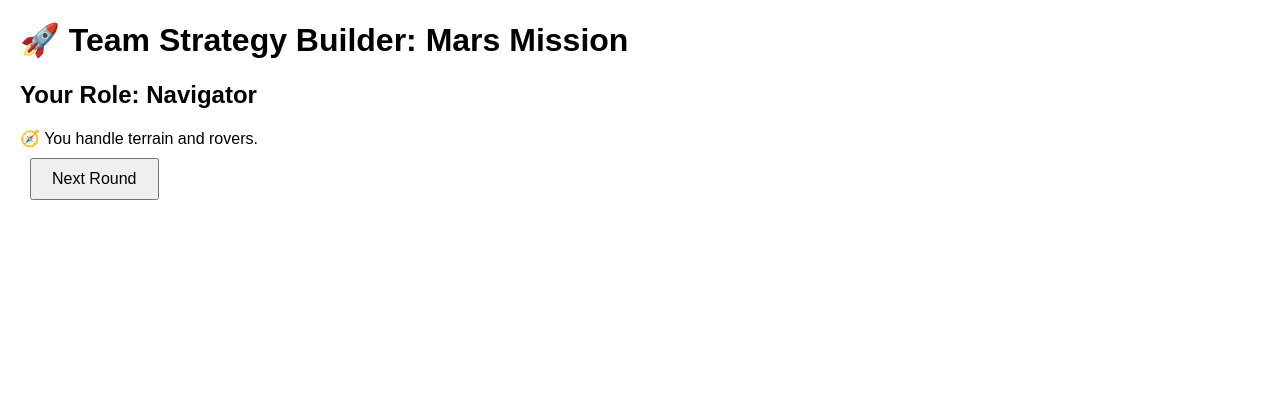
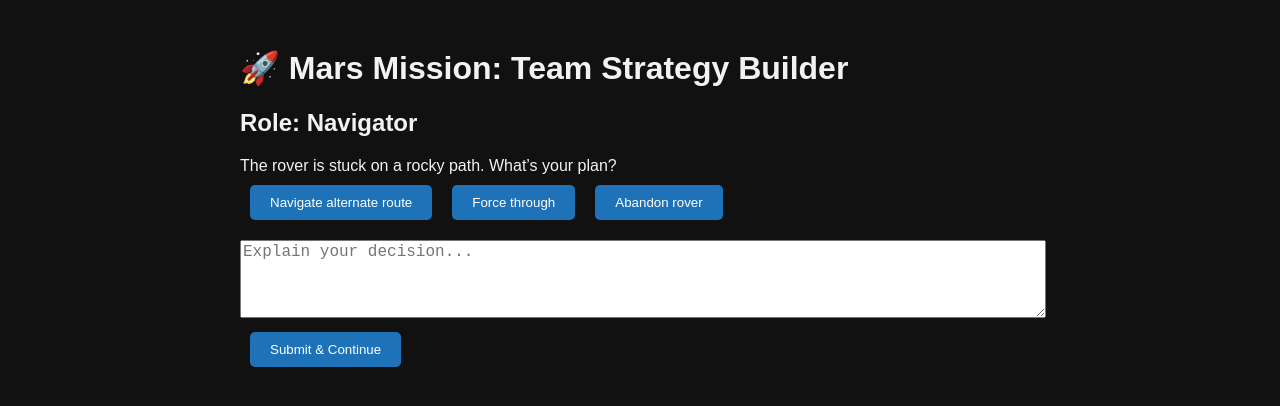
Before and after one commit to RossjLeacy/team-strategy-builder, a plain HTML site: page index.html in a window 1280 px wide. Both pictures are taken after a click on the button "Navigator". Drawn offline with Linux system fonts and the light colour scheme.

Commit message:
Add files via upload

```diff
--- a/css/styles.css
+++ b/css/styles.css
@@ -1,9 +1,24 @@
 body {
     font-family: Arial, sans-serif;
-    margin: 20px;
+    background-color: #111;
+    color: #f2f2f2;
+    padding: 20px;
+}
+#game-container {
+    max-width: 800px;
+    margin: auto;
 }
 button {
     margin: 10px;
     padding: 10px 20px;
+    background-color: #1d72b8;
+    color: white;
+    border: none;
+    border-radius: 5px;
+    cursor: pointer;
+}
+textarea {
+    width: 100%;
+    margin-top: 10px;
     font-size: 16px;
 }
--- a/index.html
+++ b/index.html
@@ -2,23 +2,37 @@
 <html lang="en">
 <head>
     <meta charset="UTF-8">
-    <title>Team Strategy Builder</title>
+    <title>Mars Mission: Team Strategy Builder</title>
     <link rel="stylesheet" href="css/styles.css">
 </head>
 <body>
-    <h1>🚀 Team Strategy Builder: Mars Mission</h1>
+    <div id="game-container">
+        <h1>🚀 Mars Mission: Team Strategy Builder</h1>
         <div id="role-selection">
-        <h2>Select Your Role:</h2>
+            <h2>Select Your Role</h2>
             <button onclick="selectRole('Engineer')">Engineer</button>
             <button onclick="selectRole('Biologist')">Biologist</button>
             <button onclick="selectRole('Communicator')">Communicator</button>
             <button onclick="selectRole('Navigator')">Navigator</button>
         </div>
+
         <div id="dashboard" style="display:none;">
-        <h2>Your Role: <span id="role-title"></span></h2>
-        <div id="role-content"></div>
-        <button onclick="nextRound()">Next Round</button>
+            <h2>Role: <span id="role-title"></span></h2>
+            <div id="scenario-text"></div>
+            <div id="choices"></div>
+            <div id="response-area">
+                <textarea id="student-response" placeholder="Explain your decision..." rows="4" cols="50"></textarea>
             </div>
+            <button onclick="nextScenario()">Submit & Continue</button>
+        </div>
+
+        <div id="mission-complete" style="display:none;">
+            <h2>✅ Mission Summary</h2>
+            <div id="summary"></div>
+            <button onclick="location.reload()">Play Again</button>
+        </div>
+    </div>
+
     <script src="js/script.js"></script>
 </body>
 </html>
--- a/js/script.js
+++ b/js/script.js
@@ -1,43 +1,112 @@
 let currentRole = '';
-let currentRound = 0;
+let scenarioIndex = 0;
+let score = 0;
+let studentResponses = [];
 
-const roleData = {
+const scenarios = {
     'Engineer': [
-        '🔧 You manage energy and repairs.',
-        'Alert: Power systems are down 20%. What will you do?'
+        {
+            text: "Power systems are down by 20%. What action will you take?",
+            choices: ["Redirect power from labs", "Shut down non-essential systems", "Ignore and monitor"],
+            effects: [2, 1, -1]
+        },
+        {
+            text: "A dust storm has clogged the solar panels. How do you respond?",
+            choices: ["Clean them manually", "Wait it out", "Switch to backup generators"],
+            effects: [2, -1, 1]
+        }
     ],
     'Biologist': [
-        '🌱 You manage food and water.',
-        'Alert: Crop growth is stunted due to dust storm.'
+        {
+            text: "Crop growth is stunted. What’s your plan?",
+            choices: ["Re-seed using reserves", "Adjust grow lights", "Use emergency rations"],
+            effects: [1, 2, 0]
+        },
+        {
+            text: "Water supply is contaminated. How will you ensure safety?",
+            choices: ["Filter and boil", "Use stored water", "Delay water use"],
+            effects: [2, 1, -1]
+        }
     ],
     'Communicator': [
-        '📡 You manage updates and signals.',
-        'Alert: Earth reports possible solar flare. Prepare comms.'
+        {
+            text: "Earth reports a solar flare. Communications may fail.",
+            choices: ["Boost signal now", "Shut down systems temporarily", "Ignore it"],
+            effects: [2, 1, -1]
+        },
+        {
+            text: "Another team is requesting help. How do you respond?",
+            choices: ["Send supplies", "Send advice only", "Ignore request"],
+            effects: [2, 1, -2]
+        }
     ],
     'Navigator': [
-        '🧭 You handle terrain and rovers.',
-        'Alert: Rover battery low and terrain is rocky ahead.'
+        {
+            text: "The rover is stuck on a rocky path. What’s your plan?",
+            choices: ["Navigate alternate route", "Force through", "Abandon rover"],
+            effects: [2, -1, -2]
+        },
+        {
+            text: "New area detected with possible resources. Investigate?",
+            choices: ["Yes, scout it", "Send drone", "Ignore"],
+            effects: [2, 1, 0]
+        }
     ]
 };
 
 function selectRole(role) {
     currentRole = role;
-    document.getElementById('role-selection').style.display = 'none';
-    document.getElementById('dashboard').style.display = 'block';
-    document.getElementById('role-title').textContent = role;
-    updateRoleContent();
+    document.getElementById("role-selection").style.display = "none";
+    document.getElementById("dashboard").style.display = "block";
+    document.getElementById("role-title").textContent = role;
+    loadScenario();
 }
 
-function updateRoleContent() {
-    const content = roleData[currentRole][currentRound];
-    document.getElementById('role-content').textContent = content;
+function loadScenario() {
+    const currentScenario = scenarios[currentRole][scenarioIndex];
+    document.getElementById("scenario-text").textContent = currentScenario.text;
+    document.getElementById("choices").innerHTML = "";
+
+    currentScenario.choices.forEach((choice, index) => {
+        const btn = document.createElement("button");
+        btn.textContent = choice;
+        btn.onclick = () => makeChoice(index);
+        document.getElementById("choices").appendChild(btn);
+    });
+
+    document.getElementById("student-response").value = "";
 }
 
-function nextRound() {
-    if (currentRound < roleData[currentRole].length - 1) {
-        currentRound++;
-        updateRoleContent();
+function makeChoice(index) {
+    const effect = scenarios[currentRole][scenarioIndex].effects[index];
+    score += effect;
+}
+
+function nextScenario() {
+    const response = document.getElementById("student-response").value;
+    studentResponses.push({
+        round: scenarioIndex + 1,
+        response: response
+    });
+
+    scenarioIndex++;
+    if (scenarioIndex < scenarios[currentRole].length) {
+        loadScenario();
     } else {
-        document.getElementById('role-content').textContent = '✅ Mission Complete. Well done!';
+        showSummary();
     }
 }
+
+function showSummary() {
+    document.getElementById("dashboard").style.display = "none";
+    document.getElementById("mission-complete").style.display = "block";
+
+    let summaryHTML = `<p>Your score: <strong>${score}</strong></p>`;
+    summaryHTML += "<h3>Your Reflections:</h3><ul>";
+    studentResponses.forEach((entry) => {
+        summaryHTML += `<li><strong>Round ${entry.round}:</strong> ${entry.response}</li>`;
+    });
+    summaryHTML += "</ul>";
+
+    document.getElementById("summary").innerHTML = summaryHTML;
+}
```
Lines whose indentation alone changed are shown as unchanged.
